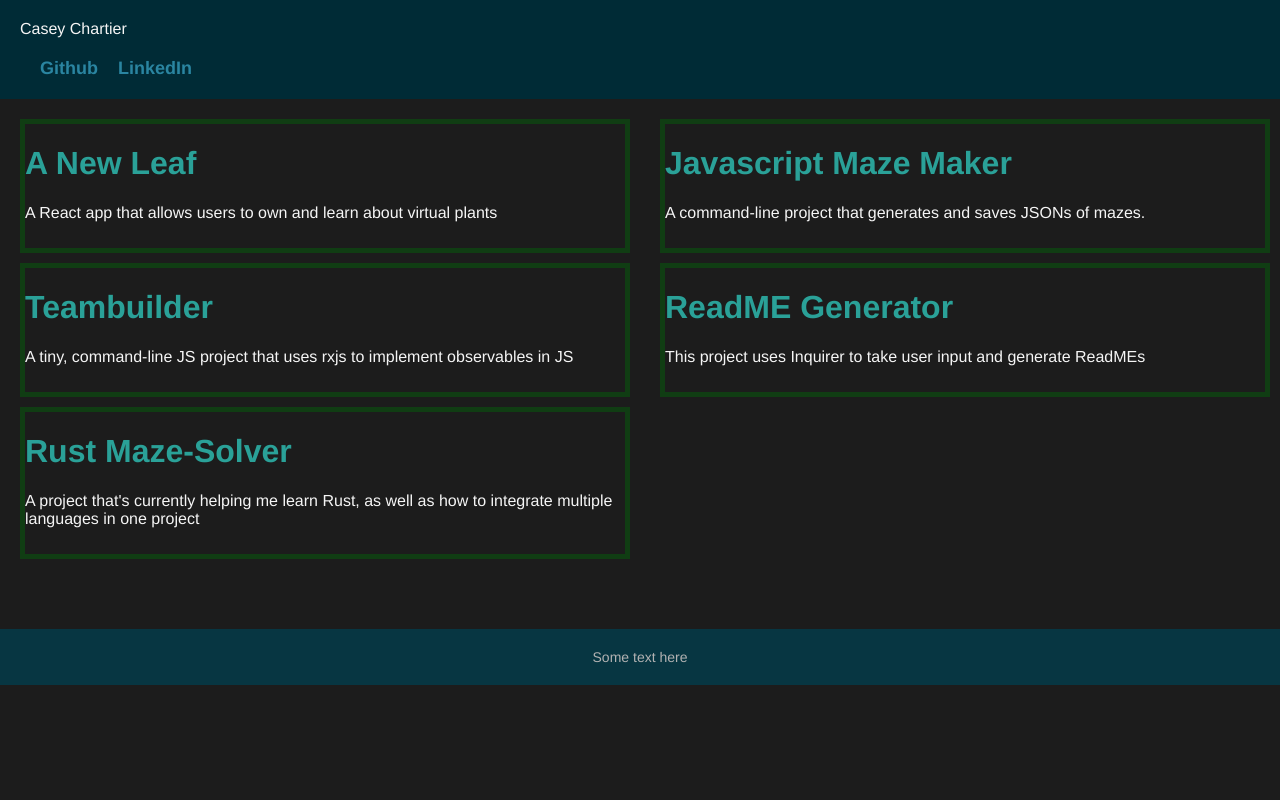
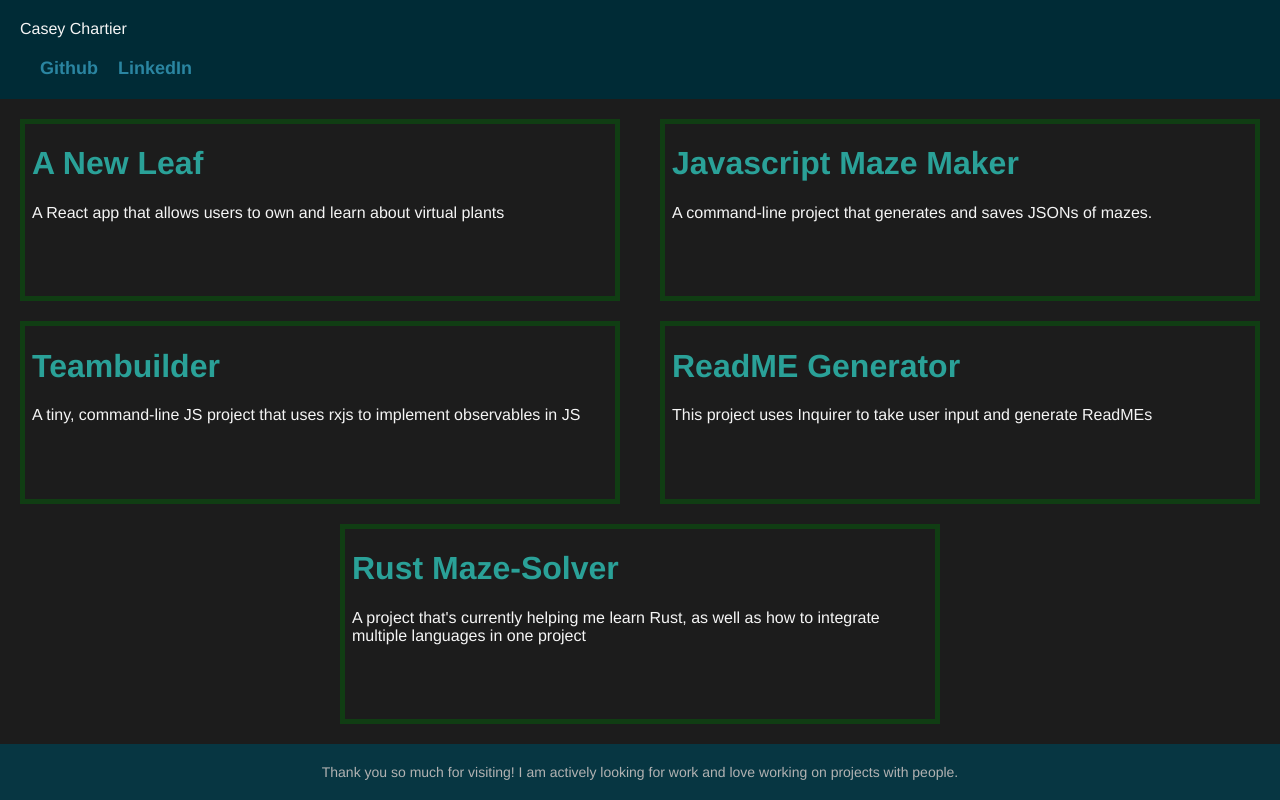
Before and after one commit to MustyBraid/mustybraid.github.io, a React (Create React App) app: page / in a window 1280 px wide. Built offline with nearby package versions, Linux system fonts and the light colour scheme.

Commit message:
wrangled boxes, including edge cases! wow!

```diff
--- a/public/index.html
+++ b/public/index.html
@@ -7,7 +7,6 @@
   <meta name="viewport" content="width=device-width, initial-scale=1" />
   <meta name="theme-color" content="#000000" />
   <meta name="description" content="Web site created using create-react-app" />
-  <link rel="apple-touch-icon" href="%PUBLIC_URL%/logo192.png" />
   <!--
       manifest.json provides metadata used when your web app is installed on a
       user's mobile device or desktop. See https://developers.google.com/web/fundamentals/web-app-manifest/
@@ -28,16 +27,10 @@
 <body>
   <noscript>You need to enable JavaScript to run this app.</noscript>
   <div id="root"></div>
-  <!--
-      This HTML file is a template.
-      If you open it directly in the browser, you will see an empty page.
-
-      You can add webfonts, meta tags, or analytics to this file.
-      The build step will place the bundled scripts into the <body> tag.
-
-      To begin the development, run `npm start` or `yarn start`.
-      To create a production bundle, use `npm run build` or `yarn build`.
-    -->
+  <footer>
+    <p>Thank you so much for visiting! I am actively looking for work and love working on projects with people.</p>
+  </footer>
 </body>
 
+
 </html>
--- a/src/App.css
+++ b/src/App.css
@@ -1,8 +1,31 @@
 /* Global styles */
+
+* {
+  box-sizing: border-box;
+}
+
 body {
   background-color: #1c1c1c;
   color: #f5f5f5;
   font-family: 'Helvetica Neue', sans-serif;
+  min-height: 100vh;
+  display: flex;
+  flex-direction: column;
+  justify-content: space-between;
+}
+
+body>div {
+  flex-grow: 1;
+  display: flex;
+  flex-direction: column;
+  align-items: stretch;
+
+}
+
+main {
+  display: flex;
+  align-items: stretch;
+  flex-grow: 1;
 }
 
 .cardContainer {
@@ -10,17 +33,18 @@ body {
   flex-wrap: wrap;
   justify-content: space-between;
   align-items: stretch;
+  gap: 20px
 }
 
 .projectCard {
   flex-basis: calc(50% - 20px);
-  margin-bottom: 20px;
 }
 
 .smallCard {
   border: 5px solid #0068096f;
   height: 100%;
   width: 100%;
+  padding: 0 7px;
 }
 
 .bigCard {
@@ -145,9 +169,10 @@ section p {
 
 /* Footer */
 footer {
+  bottom: 0;
   background-color: #073642;
   padding: 20px;
-  margin-top: 40px;
+  width: 100vw;
 }
 
 footer p {
@@ -164,3 +189,9 @@ footer a {
 footer a:hover {
   text-decoration: underline;
 }
+
+@media only screen and (max-width: 440px) {
+  .cardContainer {
+    flex-direction: column;
+  }
+}
--- a/src/App.js
+++ b/src/App.js
@@ -1,7 +1,6 @@
 import './App.css';
 import { projects, navData } from './data';
 import { ProjectCard } from './ProjectCard';
-import { useRef } from 'react';
 
 
 function NavElement ({navDatum}) {
@@ -14,7 +13,22 @@ function NavElement ({navDatum}) {
 
 function App () {
 
-  const cards = projects.map((project) => <ProjectCard key={project.title} project={project} />);
+  const cards = projects.map(
+    (project, index) => {
+      if (projects.length % 2 !== 0) {
+        if (index === projects.length - 1) {
+          return <ProjectCard key={project.title} project={project} isLast={true} />;
+        }
+        else {
+          return <ProjectCard key={project.title} project={project} isLast={false} />
+        }
+      }
+      else {return <ProjectCard key={project.title} project={project} isLast={false} />;
+      }
+    }
+  );
+
+
   const links = navData.map((navDatum) => <NavElement key={navDatum.title} navDatum={navDatum} />);
 
   function unselectCards () {
@@ -22,7 +36,7 @@ function App () {
   }
 
   return (
-    <div>
+    <>
       <header>
         Casey Chartier
         <nav>
@@ -36,10 +50,7 @@ function App () {
           {cards}
         </div>
       </main>
-      <footer>
-        <p>Some text here</p>
-      </footer>
-    </div>
+    </>
   );
 }
 
--- a/src/ProjectCard.jsx
+++ b/src/ProjectCard.jsx
@@ -1,6 +1,6 @@
 import { useRef } from 'react';
 
-export function ProjectCard({ project }) {
+export function ProjectCard({ project, isLast }) {
     const bigCard = useRef(null);
     const closeButton = useRef(null);
     const smallCard = useRef(null)
@@ -57,7 +57,7 @@ export function ProjectCard({ project }) {
     }
 
     return (
-        <div className='projectCard' onClick={select}>
+        <div className='projectCard' style={isLast ? { margin: "0px auto" } : {}} onClick={select}>
             <div ref={smallCard} className="smallCard">
                 <h1>{project.title}</h1>
                 <p>{project.description}</p>
@@ -67,6 +67,7 @@ export function ProjectCard({ project }) {
             <div ref={bigCard} className="bigCard hide">
                 <h1>{project.title}</h1>
                 <p>{project.descriptionLong}</p>
+                <a href={project.link}>View on Github</a>
             </div>
         </div>
     )
```
Also changed, not shown: public/manifest.json.
